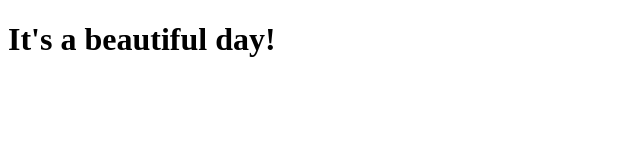
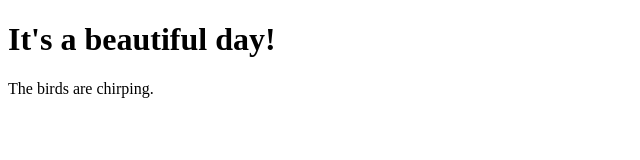
Before and after one commit to ash-holt/first-palm-tree, a plain HTML site: page index.html in a window 1280 px wide. Shown: the whole page, without its empty margins (0-640 px from the left). Drawn offline with Linux system fonts and the light colour scheme.

Commit message:
Added p1

```diff
--- a/index.html
+++ b/index.html
@@ -8,5 +8,6 @@
 </head>
 <body>
     <h1>It's a beautiful day!</h1>
+    <p>The birds are chirping.</p>
 </body>
 </html>
```
